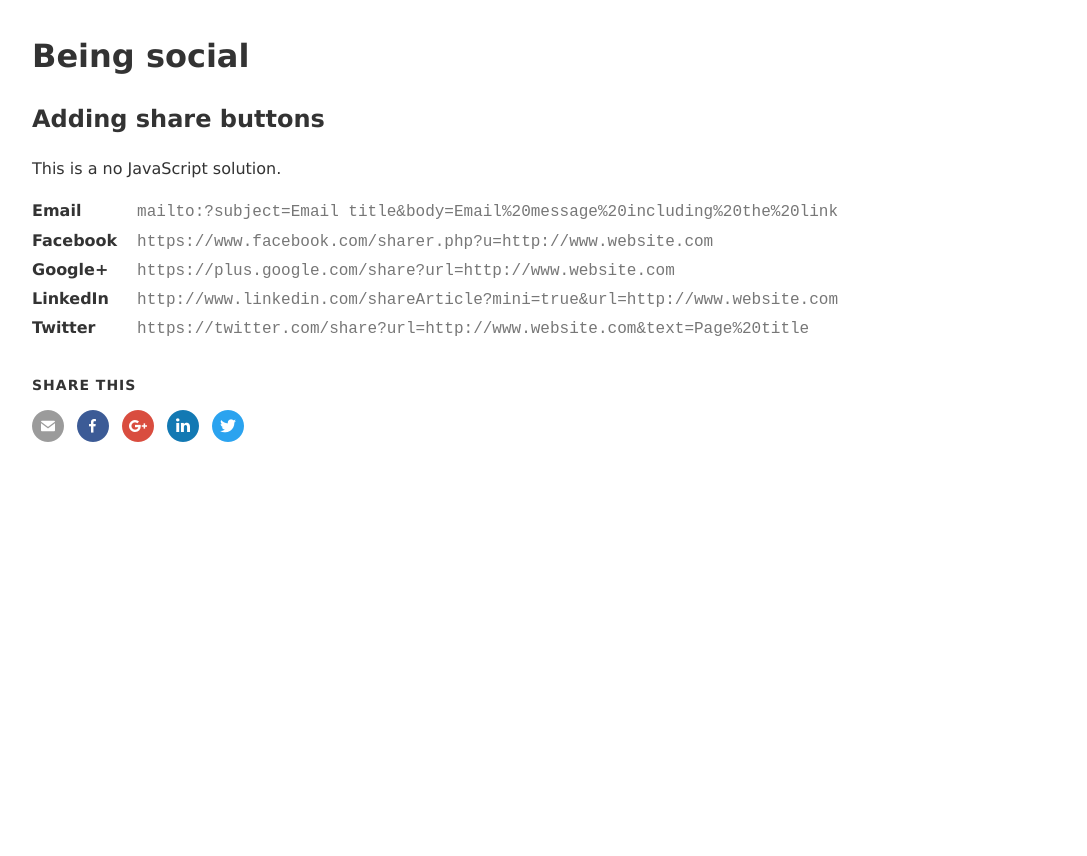
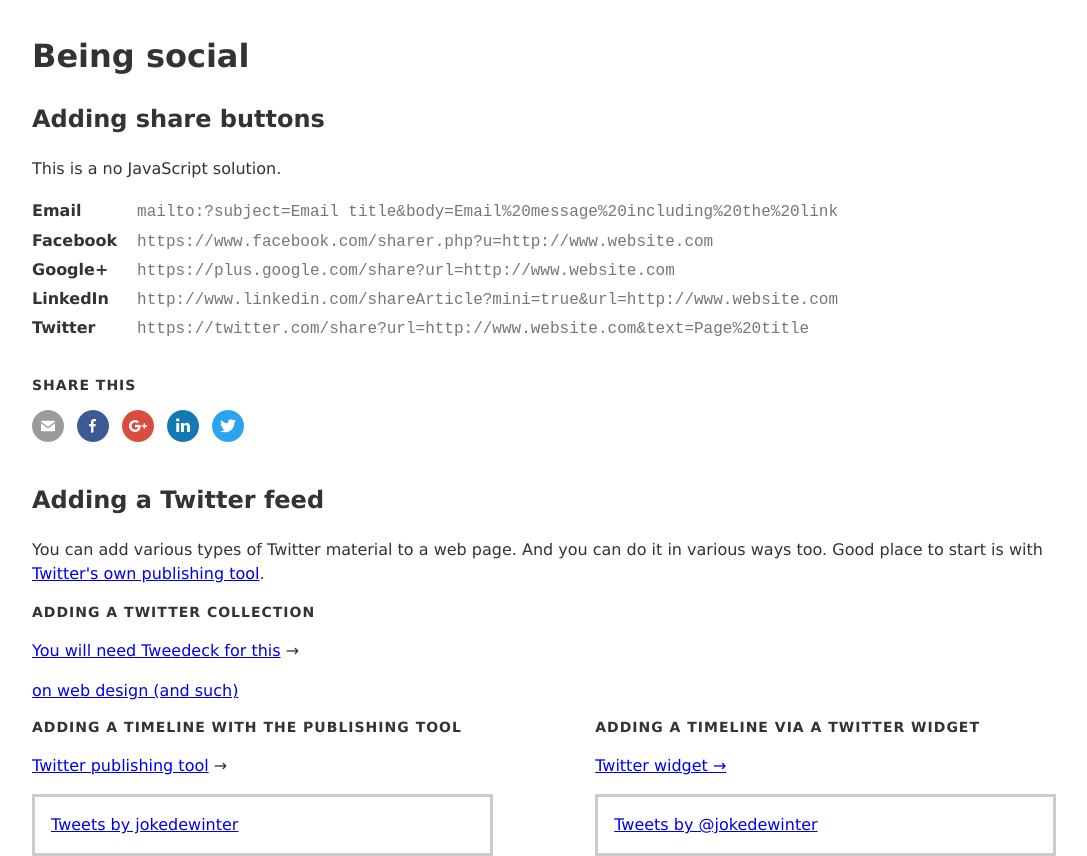
Before and after one commit to jokedewinter/being-social, a plain HTML site: page index.html in a window 1280 px wide. Shown: the whole page, without its empty margins (96-1183 px from the left). Before the commit the page ends 800 px from the top, so only its background shows below. Drawn offline with Linux system fonts and the light colour scheme.

Commit message:
Adding some Twitter timelines

```diff
--- a/css/style.css
+++ b/css/style.css
@@ -1,6 +1,13 @@
 
 /* Structure
  * ------------------------------------------------------------- */
+
+* {
+	-moz-box-sizing: border-box;
+	-webkit-box-sizing: border-box;
+	box-sizing: border-box;
+	-webkit-text-size-adjust: 100%;
+}
 
 body {
 	font-family: Verdana, sans-serif;
@@ -88,3 +95,20 @@
 	border-radius: 3px;
 	color: #fff;
 }
+
+/* Twitter
+ * ------------------------------------------------------------- */
+
+.twitter__timeline {
+	width: 45%;
+	float: left;
+}
+
+.twitter__timeline:last-of-type {
+	margin-left: 10%;
+}
+
+.twitter__timeline div {
+	padding: 16px;
+	border: 3px solid #ccc;
+}
--- a/index.html
+++ b/index.html
@@ -84,6 +84,43 @@
 		</ul>
    	</section>
 
+	<section>
+		<h2>Adding a Twitter feed</h2>
+		<p>You can add various types of Twitter material to a web page. And you can do it in various ways too. Good place to start is with <a href="https://publish.twitter.com/#" rel="external">Twitter's own publishing tool</a>.</p>
+
+		<article>
+			<h3>Adding a Twitter collection</h3>
+			<p><a href="https://support.twitter.com/articles/20170322" rel="external">You will need Tweedeck for this</a> &rarr;</p>
+			<div>
+				<a class="twitter-grid" data-partner="tweetdeck" href="https://twitter.com/jokedewinter/timelines/794158906008342529">on web design (and such)</a>
+			</div>
+
+		</article>
+		<article class="twitter__timeline">
+			<h3>Adding a timeline with the publishing tool</h3>
+			<p><a href="https://publish.twitter.com/#" rel="external">Twitter publishing tool</a> &rarr;</p>
+			<div>
+				<a class="twitter-timeline" href="https://twitter.com/jokedewinter">Tweets by jokedewinter</a>
+			</div>
+		</article>
+
+		<article class="twitter__timeline">
+			<h3>Adding a timeline via a Twitter widget</h3>
+			<p><a href="https://support.twitter.com/articles/20170071">Twitter widget &rarr;</a></p>
+		    <div>
+		    	<a class="twitter-timeline" data-dnt="true" href="https://twitter.com/jokedewinter" data-widget-id="453100736801275904">Tweets by @jokedewinter</a>
+			</div>
+        </article>
+
+	</section>
 </div>
+
+<!-- Script for the collection -->
+<!-- Script for the timeline using the publishing tool -->
+<script async src="//platform.twitter.com/widgets.js" charset="utf-8"></script>
+
+<!-- Script for the timeline using the widget -->
+<script>!function(d,s,id){var js,fjs=d.getElementsByTagName(s)[0],p=/^http:/.test(d.location)?'http':'https';if(!d.getElementById(id)){js=d.createElement(s);js.id=id;js.src=p+"://platform.twitter.com/widgets.js";fjs.parentNode.insertBefore(js,fjs);}}(document,"script","twitter-wjs");</script>
+
 </body>
 </html>
```
